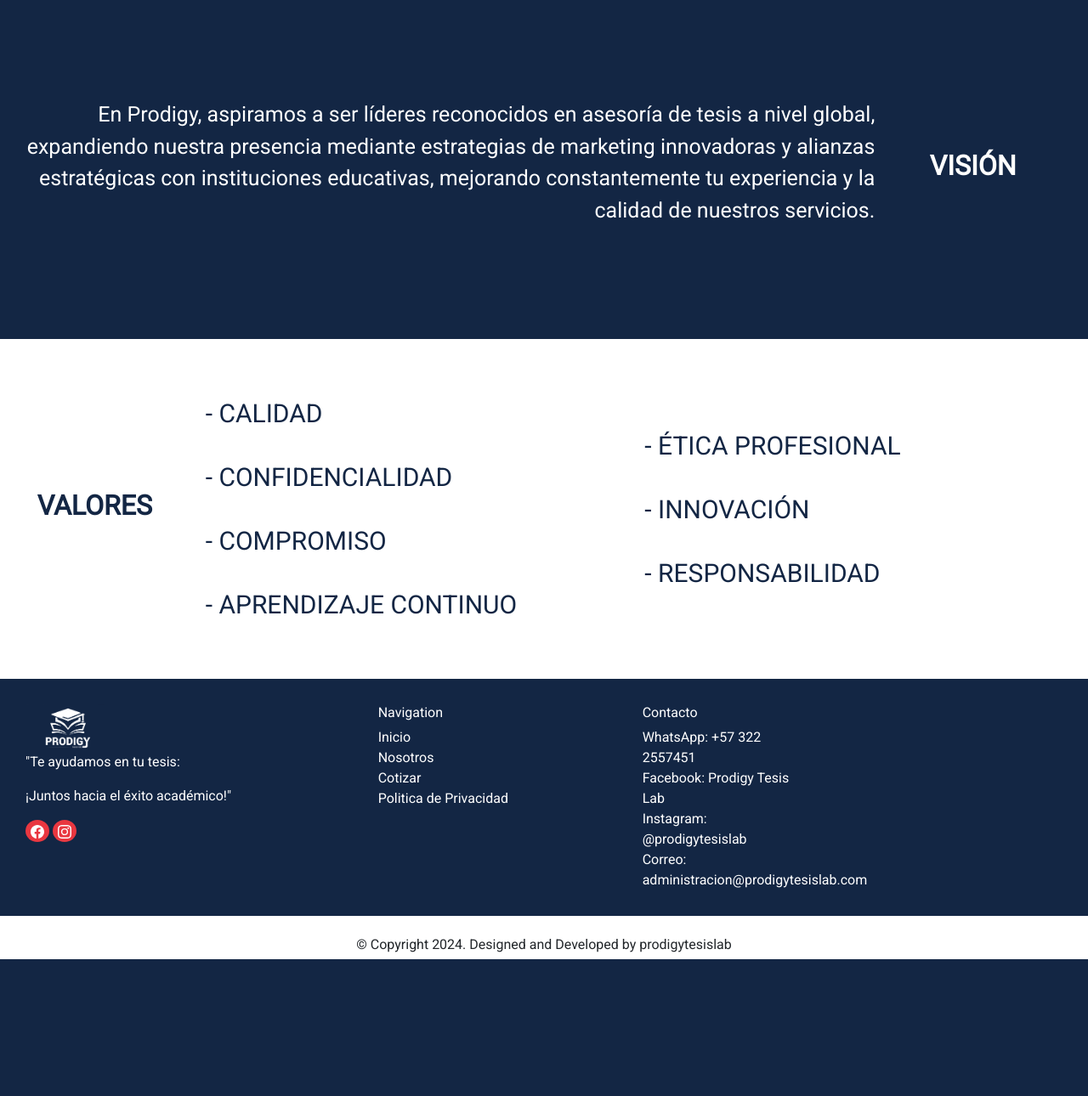
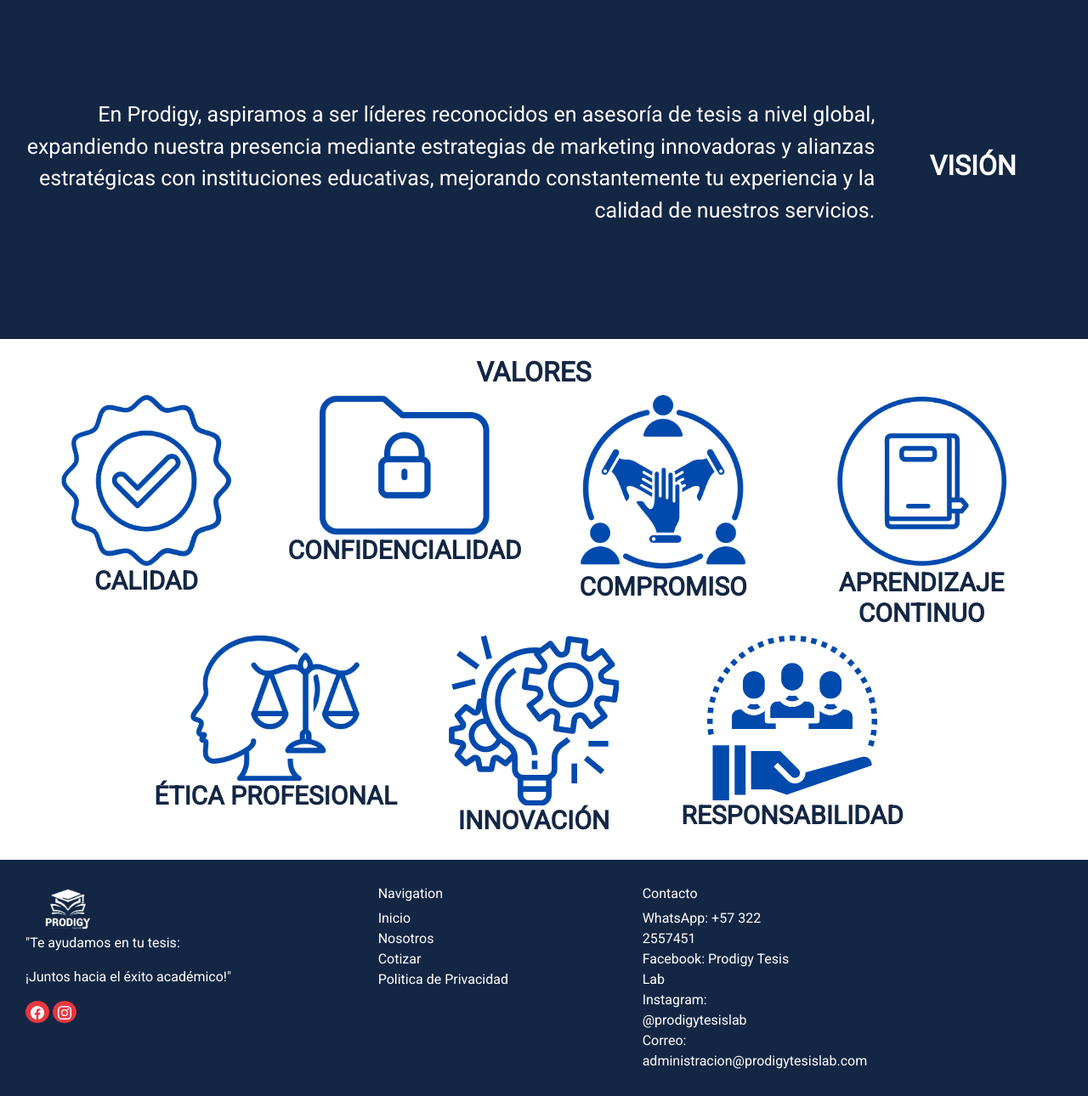
Before and after one commit to Edwin-DEV-py/prodigytesislab, a Django app: page /aboutWe/ in a window 1280 px wide. Shown: the part 1861-3151 px from the top of the page at 85% size. Before the commit the page ends 2990 px from the top, so only its background shows below. Run offline with Django 5.2, Linux system fonts and the light colour scheme; some libraries are stand-ins or nearby versions.

Commit message:
lsito nosotros

```diff
--- a/static/css/nosotros.css
+++ b/static/css/nosotros.css
@@ -53,11 +53,29 @@
 }
 
 .listaNavegacion2{
-    list-style: none;
-    text-align: left;
     font-size: 30px;
+    font-weight: bold;
+    color: #132644;
 }
 
 .listaNavegacion2 li{
     margin: 15px;
 }
+
+.contenedorV{
+    display: flex;
+}
+
+@media screen and (max-width: 700px){
+    .contenedorV{
+        display: block;
+    }
+
+    .contenedorV div img{
+        width: 100px;
+    }
+
+    .contenedorV div h4{
+        font-size: 20px;
+    }
+}
--- a/templates/aboutWe.html
+++ b/templates/aboutWe.html
@@ -62,23 +62,40 @@
     <!--Seccion valores-->
     <section id="seccionValores" class="seccionValores">
         <div class="row divsValores align-self-center">
-            <div class="col-md-2 align-self-center text-center">
+            <div class="col-md-12 align-self-center text-center">
                 <h2><b>VALORES</b></h2>
             </div>
-            <div class="col-md-5 align-self-center text-center">
-            <ul class="listaNavegacion2 list-group list-group-flush">
-                <li>- CALIDAD</li>
-                <li>- CONFIDENCIALIDAD</li>
-                <li>- COMPROMISO</li>
-                <li>- APRENDIZAJE CONTINUO</li>
-            </ul>
+            <div class="col-md-12 contenedorV align-self-center text-center">
+                <div class="col-md-3 col-sm-12">
+                    <img src="{% static 'img/valores/1.png' %}" alt="" style="max-width: 200px;">
+                    <h4 class="listaNavegacion2">CALIDAD</h4>
+                </div>
+                <div class="col-md-3 col-sm-12">
+                    <img src="{% static 'img/valores/2.png' %}" alt="" style="max-width: 200px;">
+                    <h4 class="listaNavegacion2">CONFIDENCIALIDAD</h4>
+                </div>
+                <div class="col-md-3 col-sm-12">
+                    <img src="{% static 'img/valores/3.png' %}" alt="" style="max-width: 200px;">
+                    <h4 class="listaNavegacion2">COMPROMISO</h4>
+                </div>
+                <div class="col-md-3 col-sm-12">
+                    <img src="{% static 'img/valores/4.png' %}" alt="" style="max-width: 200px;">
+                    <h4 class="listaNavegacion2">APRENDIZAJE CONTINUO</h4>
+                </div>
             </div>
-            <div class="col-md-5 align-self-center text-center">
-                <ul class="listaNavegacion2 list-group list-group-flush">
-                    <li>- ÉTICA PROFESIONAL</li>
-                    <li>- INNOVACIÓN</li>
-                    <li>- RESPONSABILIDAD</li>
-                </ul>
+            <div class="col-md-12 contenedorV align-self-center text-center justify-content-center">
+                <div class="col-md-3 col-sm-12">
+                    <img src="{% static 'img/valores/5.png' %}" alt="" style="max-width: 200px;">
+                    <h4 class="listaNavegacion2">ÉTICA PROFESIONAL</h4>
+                </div>
+                <div class="col-md-3 col-sm-12">
+                    <img src="{% static 'img/valores/6.png' %}" alt="" style="max-width: 200px;">
+                    <h4 class="listaNavegacion2">INNOVACIÓN</h4>
+                </div>
+                <div class="col-md-3 col-sm-12">
+                    <img src="{% static 'img/valores/7.png' %}" alt="" style="max-width: 200px;">
+                    <h4 class="listaNavegacion2">RESPONSABILIDAD</h4>
+                </div>
             </div>
         </div>
     </section>
```
Also changed, not shown: static/img/valores/1.png (added), static/img/valores/2.png (added), static/img/valores/3.png (added), static/img/valores/4.png (added), static/img/valores/5.png (added), static/img/valores/6.png (added), static/img/valores/7.png (added).
